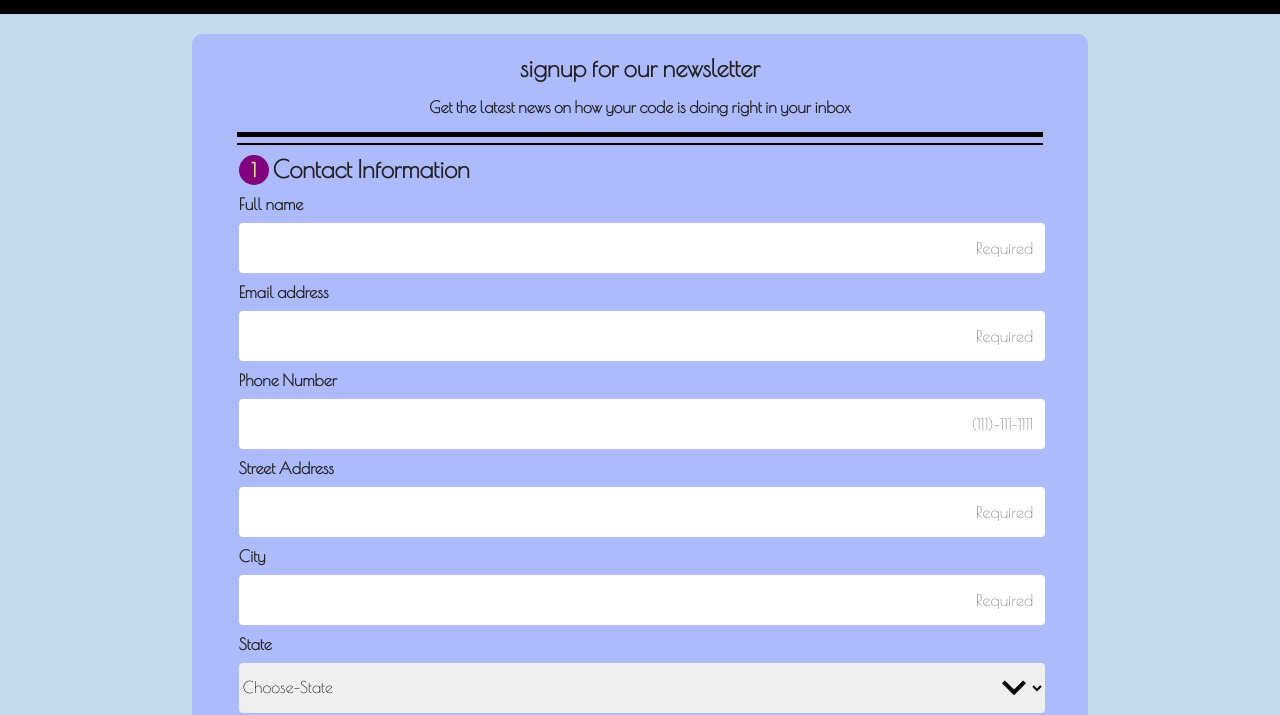
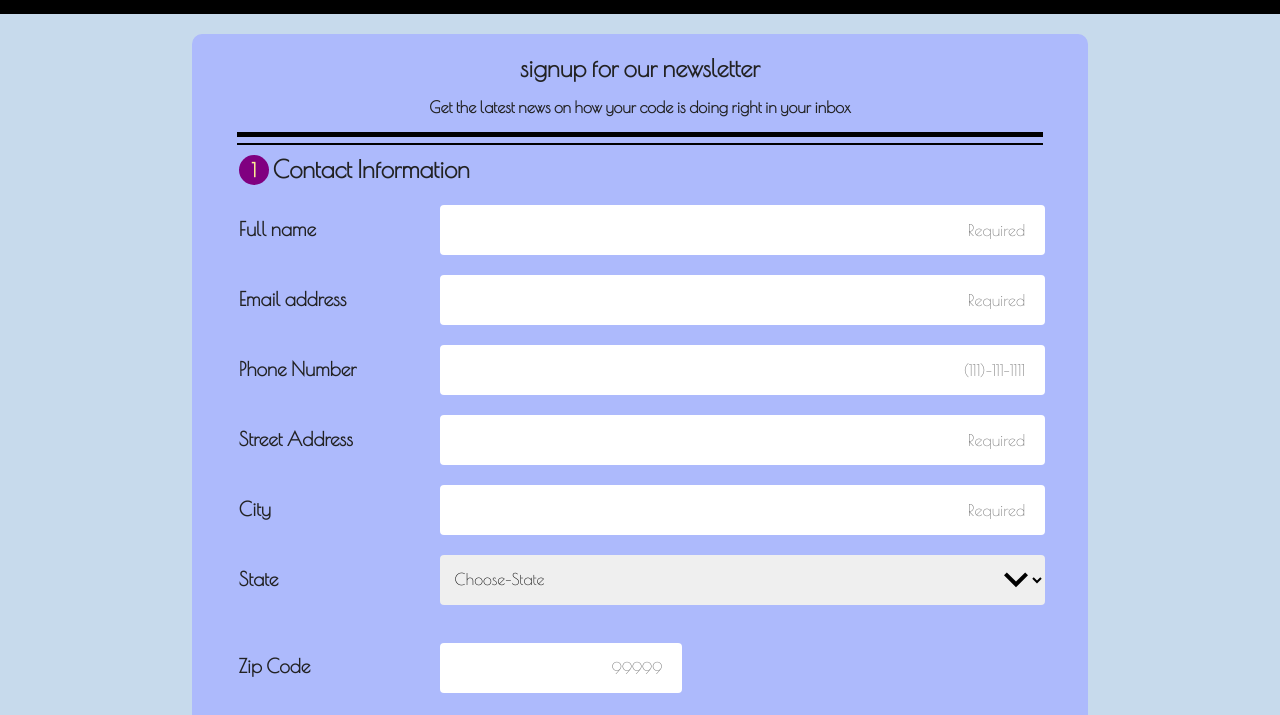
Before and after one commit to K00ry/online_registration_v2, a plain HTML site: page index.html in a window 1280 px wide. Shown: the part 86-801 px from the top of the page. Drawn offline with nearby package versions, Linux system fonts and the light colour scheme.

Commit message:
ready to submit.

```diff
--- a/CSS/styles.css
+++ b/CSS/styles.css
@@ -57,8 +57,9 @@ header h2{
     display:none;
     font-size:90%;
     font-weight: 800;
-    color: yellow;
+    color: #605C49;
     margin-bottom:10px ;
+    font-size: 0.9em;
 }
 input:focus + .help {
     display:inline-block;
@@ -120,11 +121,12 @@ input[type="checkbox"] {
 
 
 
-input[class="contact_info"],
+.contact_info,
 .drop{
 height: 50px;
 width: 100%;
 margin: 10px 0;
+padding: 10px;
 border: none;
 border-radius :4px;
 }
@@ -200,9 +202,12 @@ textarea{
  border-radius: 5px;
 }
 
+
 p {
   text-align: center;
 }
+
+
 
 .foot p{
 
@@ -211,6 +216,9 @@ font-weight: 500;
 
 
 }
+
+
+
 /* Submit Styles */
 
 .button {
@@ -361,6 +369,10 @@ transition: 0.5s;
 
 }
 
+
+
+
+
 @media screen and (min-width: 768px) { /*regular tablets & smaller desktops*/
 
 
@@ -380,10 +392,50 @@ body{
 }
 
 
+
+
 @media screen and (min-width: 1024px) { /*larger desktops*/
 
 .container{
   width: 70%;
+}
+
+
+.row{
+  width:100%;
+  clear:both;
+}
+
+.contact_label{
+width: 25%;
+float: left;
+line-height: 2;
+margin: 15px 0;
+font-size: 1.2em;
+}
+
+.contact_info,
+.drop{
+
+width: 75%;
+float: right;
+
+}
+#zip{
+  float: left;
+  width: 30%;
+}
+
+
+.zip{
+  margin-top: 32px;
+
+}
+
+
+#employee{
+  float: left;
+  width: 100%;
 }
 
 .select{
@@ -392,13 +444,19 @@ body{
   -webkit-flex-direction: row;
   flex-direction: row;
   justify-content: center;
+}
+
+
+.col {
+width: 50%;
+margin-bottom: 20px;
+}
+
+
+
+
+
+
 
 
 }
-.col {
-width: 50%;
-margin-bottom: 20px;
-
-}
-
-}
--- a/index.html
+++ b/index.html
@@ -25,23 +25,23 @@
 <form action="Form.html" method="post">
 <fieldset class="top">
 <legend><span class="num">1</span>Contact Information</legend>
-
+	<div class="row">
 	<label for="name" class="contact_label">Full name</label>
-	<input type="text" id="name" name="user_fullname" placeholder="Required" class="contact_info"  aria-describedby="name-format" required><span id="name-format" class="help">Format: firstname lastname</span><br>
-
+	<input type="text" id="name" name="user_fullname" placeholder="Required" class="contact_info"  aria-describedby="name-format" required><span id="name-format" class="help">Format: firstname lastname</span></div>
+	<div class="row">
 	<label for="mail" class="contact_label">Email address</label>
-	<input type="email" id="mail" name="user_email" placeholder="Required" class="contact_info" required>
-
+	<input type="email" id="mail" name="user_email" placeholder="Required" class="contact_info" required></div>
+	<div class="row">
 	<label for="phone" class="contact_label">Phone Number</label>
-	<input type="tel" id="phone" name="user_phone" class="contact_info" placeholder="(111)-111-1111">
-
+	<input type="tel" id="phone" name="user_phone" class="contact_info" placeholder="(111)-111-1111"></div>
+	<div class="row">
 	<label for="street" class="contact_label">Street Address</label>
-	<input type="text" id="street" name="user_address" class="contact_info" placeholder="Required">
-
+	<input type="text" id="street" name="user_address" class="contact_info" placeholder="Required"></div>
+	<div class="row">
 	<label for="city" class="contact_label">City</label>
-	<input type="text" id="city" name="user_city" class="contact_info" placeholder="Required">
-
-<label for="state"  class="contact_info">State</label>
+	<input type="text" id="city" name="user_city" class="contact_info" placeholder="Required"></div>
+	<div class="row">
+<label for="state"  class="contact_label">State</label>
 <select id="state" name="state_list" class="drop">
 	<option class="opt_title">Choose-State</option>
 	<option value="AL">Alabama</option>
@@ -95,9 +95,10 @@
 	<option value="WV">West Virginia</option>
 	<option value="WI">Wisconsin</option>
 	<option value="WY">Wyoming</option>
-</select>
-	<label for="zip" class="contact_label">Zip Code</label><br>
-	<input type="text" id="zip" name="user_zipcode" class="contact_info" placeholder="99999" required>
+</select></div>
+	<div class="row">
+	<label for="zip" class="contact_label zip">Zip Code</label><br>
+	<input type="text" id="zip" name="user_zipcode" class="contact_info" placeholder="99999" required></div>
 </fieldset>
 
 <fieldset class="bottom">
@@ -139,7 +140,7 @@
 <label for="employee"  class="instructions">Employment status :</label>
 <select id="employee" name="employee_list" class="drop">
 	<option class="opt_title">Your-employment</option>
-	<option value="EM">employed</option>
+	<option value="EM">Employed</option>
 	<option value="UN">Unemployed</option>
 	<option value="ST">Student</option>
 	<option value="CR">Contractor</option>
```
